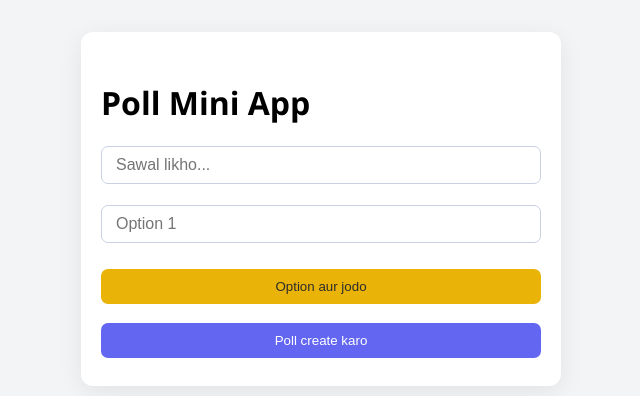
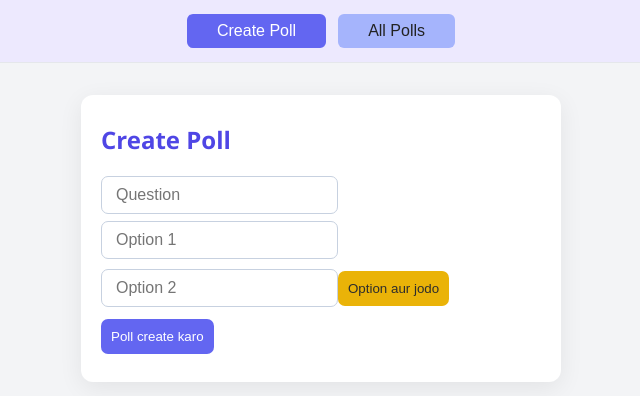
Before and after one commit to aakash07l/Poll-mini-app, a React (Vite) app: page / in a window 1280 px wide. Shown: the top 396 px of the page, without its empty margins (319-959 px from the left). Built offline with nearby package versions, Linux system fonts and the light colour scheme.

Commit message:
Update App.tsx

```diff
--- a/src/App.tsx
+++ b/src/App.tsx
@@ -1,79 +1,129 @@
 import React, { useState } from "react";
 import "./style.css";
 
-type Option = { text: string; votes: number };
+// Poll type
+type Poll = {
+  question: string;
+  options: { text: string; votes: number }[];
+};
 
-const App: React.FC = () => {
+function Navbar({ page, setPage }: { page: string; setPage: (v: string) => void }) {
+  return (
+    <nav className="navbar">
+      <button className={page === "create" ? "active" : ""} onClick={() => setPage("create")}>
+        Create Poll
+      </button>
+      <button className={page === "all" ? "active" : ""} onClick={() => setPage("all")}>
+        All Polls
+      </button>
+    </nav>
+  );
+}
+
+function CreatePoll({ onAddPoll }: { onAddPoll: (poll: Poll) => void }) {
   const [question, setQuestion] = useState("");
-  const [options, setOptions] = useState<Option[]>([{ text: "", votes: 0 }]);
-  const [submitted, setSubmitted] = useState(false);
+  const [options, setOptions] = useState([{ text: "", votes: 0 }, { text: "", votes: 0 }]);
 
-  const addOption = () => setOptions([...options, { text: "", votes: 0 }]);
   const handleOptionChange = (i: number, value: string) => {
     const temp = [...options];
     temp[i].text = value;
     setOptions(temp);
   };
-
-  const submitPoll = () => {
+  const addOption = () => setOptions([...options, { text: "", votes: 0 }]);
+  const submit = () => {
     if (question.trim() && options.every((opt) => opt.text.trim())) {
-      setSubmitted(true);
+      onAddPoll({ question, options });
+      setQuestion("");
+      setOptions([{ text: "", votes: 0 }, { text: "", votes: 0 }]);
+      alert("Poll created!");
     } else {
-      alert("Sawal aur saari options likho!");
+      alert("सवाल और सभी options भरो!");
     }
-  };
-
-  const vote = (i: number) => {
-    const temp = [...options];
-    temp[i].votes += 1;
-    setOptions(temp);
   };
 
   return (
     <div className="poll-container">
-      <h1>Poll Mini App</h1>
-      {!submitted ? (
-        <div className="setup-form">
-          <input
-            className="question-input"
-            placeholder="Sawal likho..."
-            value={question}
-            onChange={(e) => setQuestion(e.target.value)}
-          />
+      <h2>Create Poll</h2>
+      <input className="question-input" placeholder="Question" value={question} onChange={e => setQuestion(e.target.value)} />
       {options.map((opt, i) => (
         <input
           key={i}
           className="option-input"
           placeholder={`Option ${i + 1}`}
           value={opt.text}
-              onChange={(e) => handleOptionChange(i, e.target.value)}
+          onChange={e => handleOptionChange(i, e.target.value)}
         />
       ))}
-          <button className="add-btn" onClick={addOption}>
-            Option aur jodo
-          </button>
-          <button className="submit-btn" onClick={submitPoll}>
-            Poll create karo
-          </button>
+      <button className="add-btn" onClick={addOption}>Option aur jodo</button>
+      <button className="submit-btn" onClick={submit}>Poll create karo</button>
     </div>
-      ) : (
-        <div className="poll-area">
-          <h2>{question}</h2>
-          {options.map((opt, i) => (
-            <button key={i} className="vote-btn" onClick={() => vote(i)}>
+  );
+}
+
+function AllPolls({ polls, onVote }: { polls: Poll[]; onVote: (pollIdx: number, optIdx: number) => void }) {
+  // Store pollIndex=>optionIndex mapping in local state to allow only 1 vote per poll
+  const [voted, setVoted] = useState<{ [pollIdx: number]: number }>({});
+
+  const vote = (pollIdx: number, optIdx: number) => {
+    if (voted[pollIdx] == null) {
+      onVote(pollIdx, optIdx);
+      setVoted({ ...voted, [pollIdx]: optIdx });
+    }
+  };
+
+  return (
+    <div className="poll-list">
+      <h2>All Polls</h2>
+      {polls.length === 0 && <p>No polls yet.</p>}
+      {polls.map((poll, pi) => (
+        <div key={pi} className="poll-container">
+          <h3>{poll.question}</h3>
+          {poll.options.map((opt, oi) => (
+            <button
+              key={oi}
+              className="vote-btn"
+              onClick={() => vote(pi, oi)}
+              disabled={voted[pi] !== undefined}
+              style={{ opacity: voted[pi] !== undefined ? 0.7 : 1 }}
+            >
               {opt.text} <span className="vote-count">{opt.votes} vote</span>
             </button>
           ))}
-          <h3>Results:</h3>
+          {voted[pi] !== undefined && <div style={{ color: "#16a34a", marginTop: 4 }}>Aapne vote kar diya</div>}
           <ul className="results-list">
-            {options.map((opt, i) => (
-              <li key={i}>
-                {opt.text}: <strong>{opt.votes}</strong>
-              </li>
+            {poll.options.map((opt, oi) => (
+              <li key={oi}>{opt.text}: <strong>{opt.votes}</strong></li>
             ))}
           </ul>
         </div>
-      )}
+      ))}
+    </div>
+  );
+}
+
+const App: React.FC = () => {
+  const [page, setPage] = useState("create");
+  const [polls, setPolls] = useState<Poll[]>([]);
+
+  const addPoll = (poll: Poll) => setPolls([poll, ...polls]);
+  const vote = (pollIdx: number, optIdx: number) => {
+    setPolls(prev => {
+      const updated = [...prev];
+      updated[pollIdx] = {
+        ...updated[pollIdx],
+        options: updated[pollIdx].options.map((opt, oi) =>
+          oi === optIdx ? { ...opt, votes: opt.votes + 1 } : opt
+        ),
+      };
+      return updated;
+    });
+  };
+
+  return (
+    <div>
+      <Navbar page={page} setPage={setPage} />
+      {page === "create" && <CreatePoll onAddPoll={addPoll} />}
+      {page === "all" && <AllPolls polls={polls} onVote={vote} />}
     </div>
   );
 };
```
Lines whose indentation alone changed are shown as unchanged.
